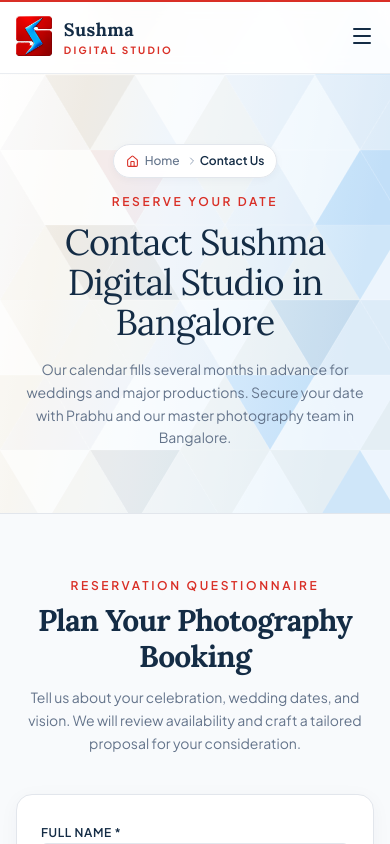
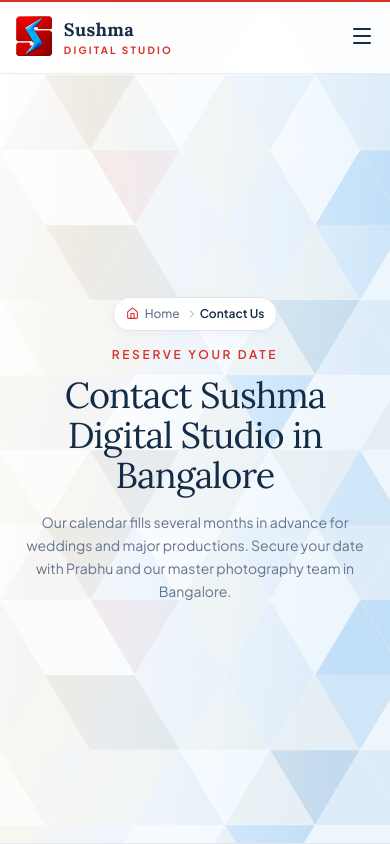
Before and after one commit to GAGANGOWDAP/sushma_digital, a React (Vite) app: page /contact in a window 390 px wide. Shown: the top 844 px of the page. Built offline with nearby package versions, Linux system fonts and the light colour scheme.

Commit message:
Configure Contact page hero section to fully fit single screen view across desktop, tablet, and mobile

```diff
--- a/src/pages/Contact.tsx
+++ b/src/pages/Contact.tsx
@@ -83,8 +83,8 @@ export default function Contact() {
         canonical="https://sushmadigitalstudio.com/contact"
       />
       {/* ===== 1. CONTACT HERO SECTION ===== */}
-      <section className="pt-36 sm:pt-40 pb-16 sm:pb-20 hero-triangular-pattern text-[#142C45] border-b border-[#E2E6EC] relative overflow-hidden text-center">
-        <div className="container mx-auto px-4 sm:px-6 md:px-12 max-w-4xl relative z-10">
+      <section className="min-h-screen min-h-[100dvh] pt-24 sm:pt-28 pb-10 sm:pb-12 hero-triangular-pattern text-[#142C45] border-b border-[#E2E6EC] relative overflow-hidden text-center flex flex-col justify-center items-center">
+        <div className="container mx-auto px-4 sm:px-6 md:px-12 max-w-4xl relative z-10 w-full">
           <FadeIn>
             <div className="flex justify-center mb-4">
               <Breadcrumbs />
@@ -92,7 +92,7 @@ export default function Contact() {
             <span className="text-[#D92F26] text-xs uppercase tracking-[0.22em] font-semibold mb-3 block">
               Reserve Your Date
             </span>
-            <h1 className="text-4xl sm:text-6xl font-serif text-[#142C45] mb-4 tracking-tight">
+            <h1 className="text-4xl sm:text-6xl font-serif text-[#142C45] mb-4 max-w-4xl mx-auto tracking-tight leading-[1.12]">
               Contact Sushma Digital Studio in Bangalore
             </h1>
             <h2 className="sr-only">Date Availability &amp; Booking Inquiry</h2>
```
